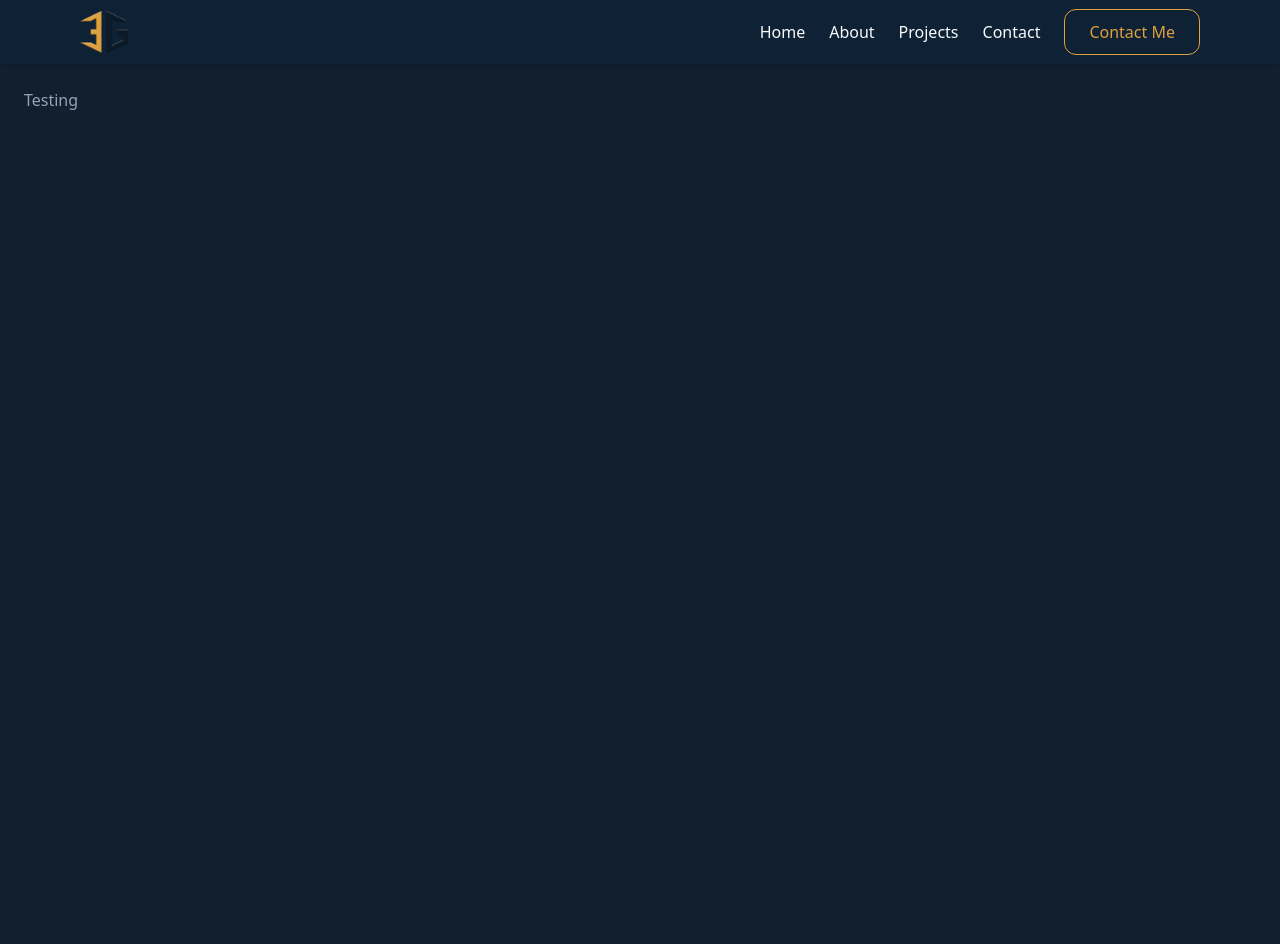
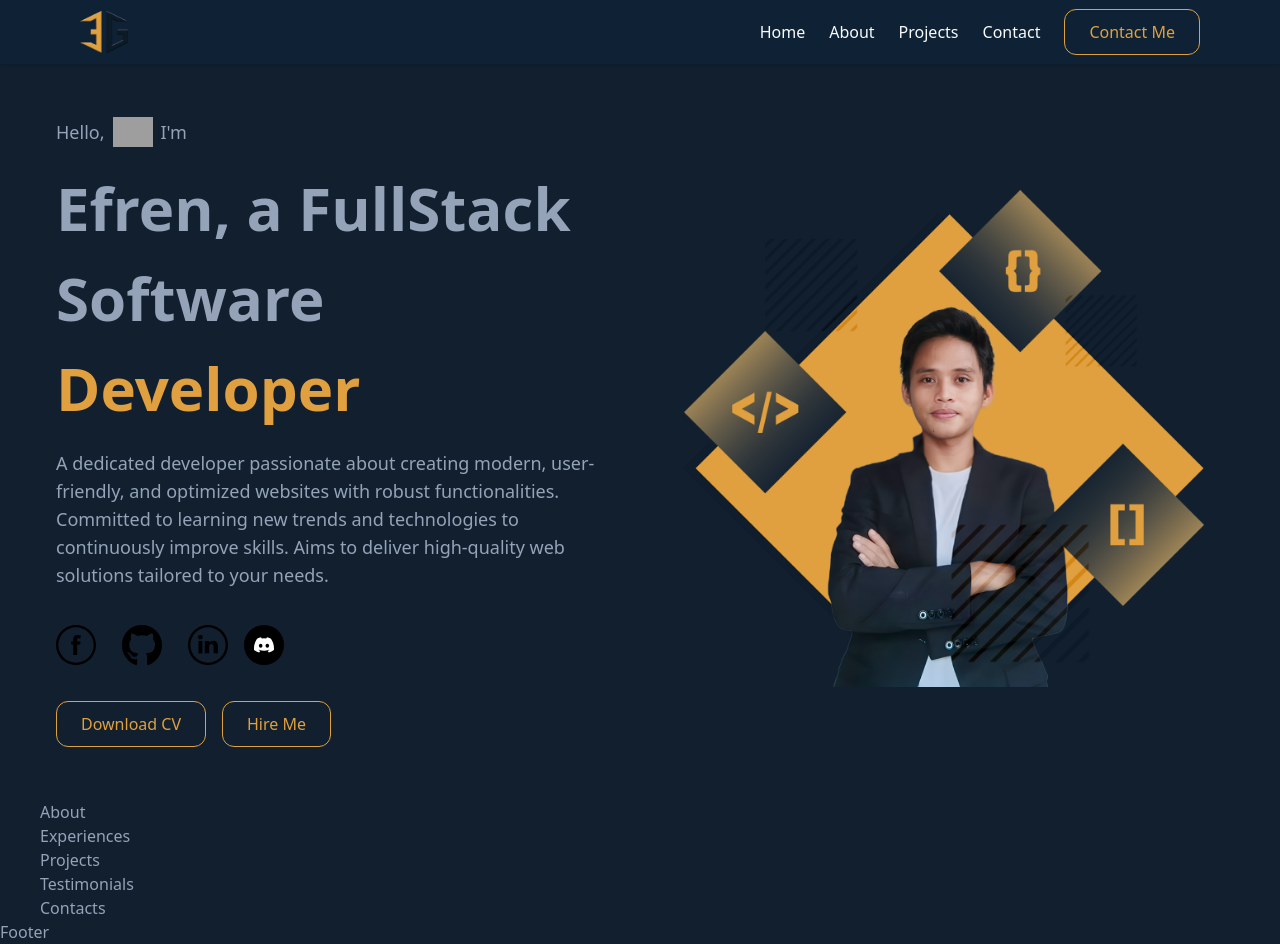
Before and after one commit to e-gors/portfolio-v2, a React (Vite) app: page / in a window 1280 px wide. Before the commit the page ends 800 px from the top, so only its background shows below. Built offline with nearby package versions, Linux system fonts and the light colour scheme; grey boxes are pictures that could not be loaded.

Commit message:
created sections and added to app file

```diff
--- a/src/App.tsx
+++ b/src/App.tsx
@@ -1,12 +1,25 @@
+import About from "./sections/About";
+import Contacts from "./sections/Contacts";
+import Experiences from "./sections/Experiences";
+import Hero from "./sections/Hero";
+import Projects from "./sections/Projects";
+import Testimonials from "./sections/Testimonials";
+import Footer from "./components/Footer";
 import Navbar from "./components/Navbar";
 
 function App() {
   return (
     <>
       <Navbar />
-      <main className="p-6">
-        <h1>Testing</h1>
+      <main className="container mx-auto px-6 lg:px-10">
+       <Hero />
+       <About />
+       <Experiences />
+       <Projects />
+       <Testimonials />
+       <Contacts />
       </main>
+      <Footer />
     </>
   );
 }
--- /dev/null
+++ b/src/components/Footer.tsx
@@ -0,0 +1,7 @@
+import React from 'react'
+
+export default function Footer() {
+  return (
+    <div>Footer</div>
+  )
+}
--- /dev/null
+++ b/src/sections/About.tsx
@@ -0,0 +1,7 @@
+import React from 'react'
+
+export default function About() {
+  return (
+    <div>About</div>
+  )
+}
--- /dev/null
+++ b/src/sections/Contacts.tsx
@@ -0,0 +1,7 @@
+import React from 'react'
+
+export default function Contacts() {
+  return (
+    <div>Contacts</div>
+  )
+}
--- /dev/null
+++ b/src/sections/Experiences.tsx
@@ -0,0 +1,7 @@
+import React from 'react'
+
+export default function Experiences() {
+  return (
+    <div>Experiences</div>
+  )
+}
--- /dev/null
+++ b/src/sections/Projects.tsx
@@ -0,0 +1,7 @@
+import React from 'react'
+
+export default function Projects() {
+  return (
+    <div>Projects</div>
+  )
+}
--- /dev/null
+++ b/src/sections/Testimonials.tsx
@@ -0,0 +1,7 @@
+import React from 'react'
+
+export default function Testimonials() {
+  return (
+    <div>Testimonials</div>
+  )
+}
```
